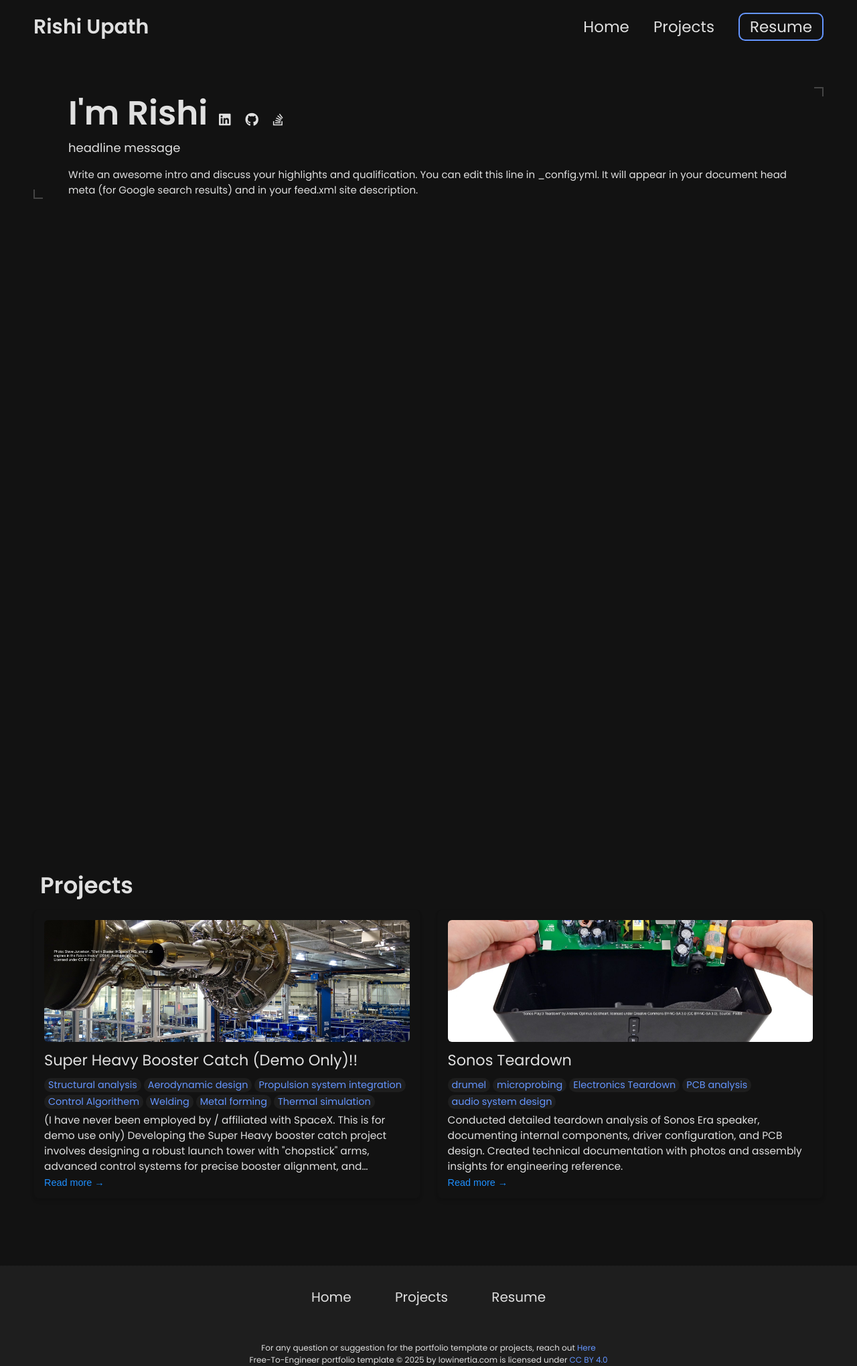
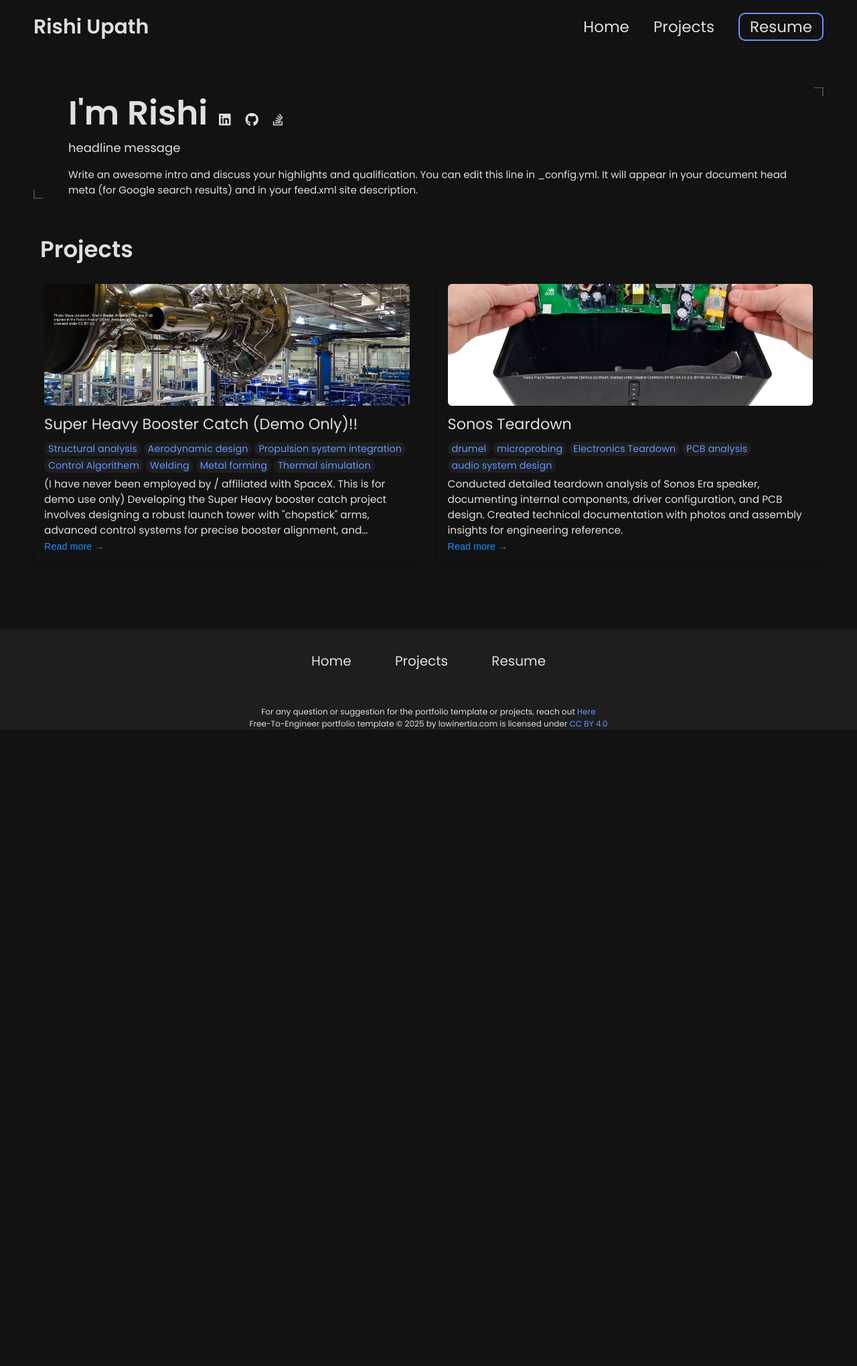
Before and after one commit to rishiupath/rishiupath.github.io, a Jekyll site: the page built from index.html, in a window 1280 px wide. Shown: the whole page at 67% size. Built offline with Jekyll 4.4.1, drawn with Linux system fonts in a browser that asks for light colours; after the commit the page ends 1090 px from its top, so only the background shows below that.

Commit message:
Update index.html

```diff
--- a/index.html
+++ b/index.html
@@ -7,7 +7,7 @@ layout: wrapper
 
 {% include hero.html%}
 
-<div style="height:100vh;"></div>
+<!--<div style="height:100vh;"></div>-->
 {% include projects.html%}
 
 {% comment %}
```
